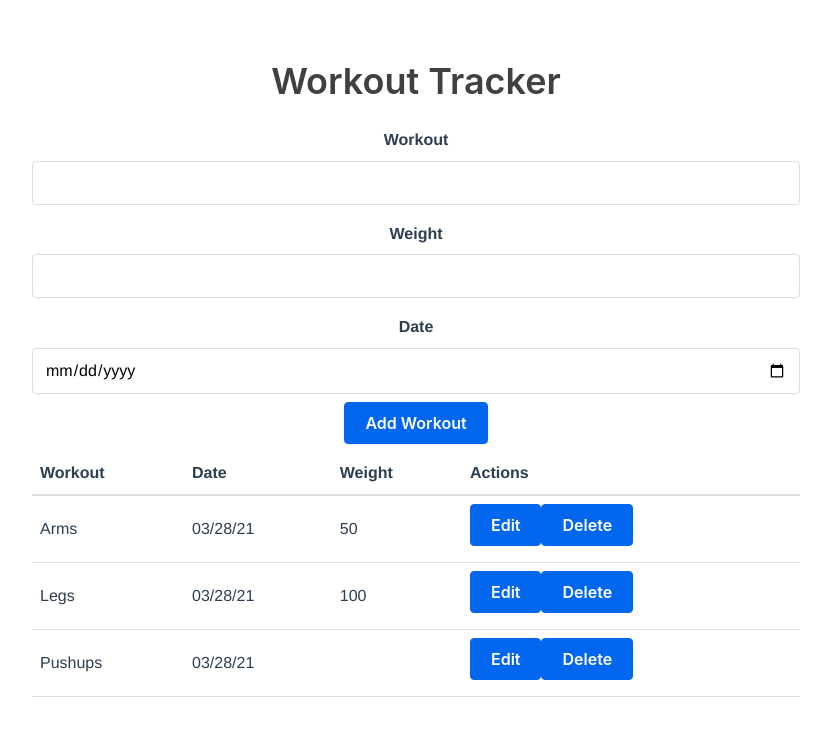
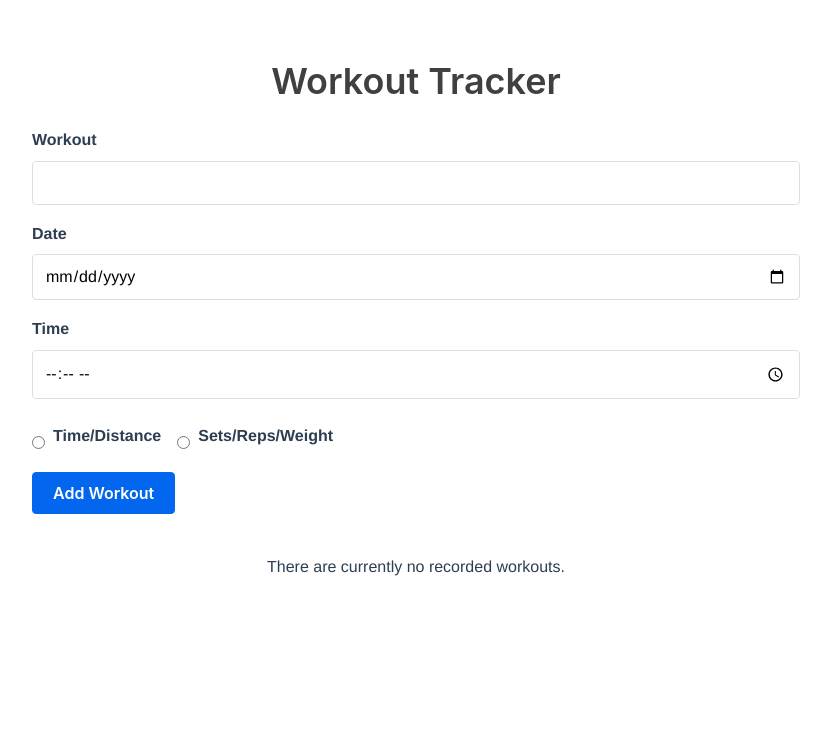
Before and after one commit to tannerfronk/vue-workout-tracker, a Vue app: page / in a window 1280 px wide. Shown: the top 736 px of the page, without its empty margins (224-1055 px from the left). Built offline with nearby package versions, Linux system fonts and the light colour scheme.

Commit message:
Started card creation

```diff
--- a/src/App.vue
+++ b/src/App.vue
@@ -19,30 +19,7 @@ export default {
   data() {
     return {
       workoutItems: [
-        {
-          id: 1,
-          workout: 'Arms',
-          reps: 10,
-          sets: 2,
-          weight: 50,
-          date: '03/28/21'
-        },
-        {
-          id: 2,
-          workout: 'Legs',
-          reps: 10,
-          sets: 2,
-          weight: 100,
-          date: '03/28/21'
-        },
-        {
-          id: 3,
-          workout: 'Pushups',
-          reps: 10,
-          sets: 5,
-          weight: null,
-          date: '03/28/21'
-        }
+
       ]
     }
   },
--- a/src/components/WorkoutList.vue
+++ b/src/components/WorkoutList.vue
@@ -1,7 +1,16 @@
 <template>
     <div id="workoutList-table">
         <p v-if="items.length < 1">There are currently no recorded workouts.</p>
-        <table v-else>
+        <div v-else class="workoutCards">
+            <div class="card" v-for="item in items" :key="item.id">
+
+                <!-- <h2>Workout: </h2>
+                    <h2 v-if="editing === item.id">
+                        <input v-model="item.workout" type="text">
+                    </h2>
+                    <h2 v-else>{{item.workout}}</h2>
+                    <h3>Date:</h3> -->
+                <table>
                     <thead>
                         <tr>
                             <th>Workout</th>
@@ -11,7 +20,8 @@
                         </tr>
                     </thead>
                     <tbody>
-                <tr v-for="item in items" :key="item.id">
+                        <!-- <tr v-for="item in items" :key="item.id"> -->
+                            <tr>
                             <td v-if="editing === item.id">
                                 <input v-model="item.workout" type="text">
                             </td>
@@ -26,7 +36,6 @@
                                 <input v-model="item.weight" type="text">
                             </td>
                             <td v-else>{{item.weight}}</td>
-
                             <td v-if="editing === item.id">
                                 <button @click="editWorkout(item)">Save</button>
                                 <button class="muted-button" @click="cancelEdit(item)">Cancel</button>
@@ -39,6 +48,12 @@
                         </tr>
                     </tbody>
                 </table>
+
+            </div>
+
+        </div>
+
+
     </div>
 </template>
 
@@ -75,4 +90,8 @@
 
 <style scoped>
 
+button {
+    margin-right: 1rem;
+}
+
 </style>
--- a/src/components/WorkoutListForm.vue
+++ b/src/components/WorkoutListForm.vue
@@ -2,12 +2,39 @@
 <div id="workout-form">
     <form @submit.prevent="handleSubmit">
         <label>Workout</label>
-        <input v-model="item.workout" type="text" />
-        <label>Weight</label>
-        <input v-model="item.weight" type="text" />
+        <input v-model="item.workout" type="text"
+        :class="{'has-error' : submitting && invalidWorkout}"
+        @focus="clearStatus" />
         <label>Date</label>
-        <input v-model="item.date" type="date" />
+        <input v-model="item.date" type="date"
+        :class="{'has-error' : submitting && invalidDate}"
+        @focus="clearStatus" />
+        <label>Time</label>
+        <input v-model="item.time" type="time"
+        :class="{'has-error' : submitting && invalidDate}"
+        @focus="clearStatus" />
+
+        <div class="typeSelection">
+            <input type="radio" id="time" name="type" value="time" v-model="picked">
+            <label for="time">Time/Distance</label>
+            <input type="radio" id="sets" name="type" value="sets" v-model="picked">
+            <label for="sets">Sets/Reps/Weight</label>
+        </div>
+        <div v-if="picked === 'time'">
+            <p>test</p>
+        </div>
+        <div v-if="picked === 'sets'">
+            <label>Weight</label>
+            <input v-model="item.weight" type="number"
+            :class="{'has-error' : submitting && invalidWeight}"
+            @focus="clearStatus" />
+        </div>
+
         <button>Add Workout</button>
+        <p v-if="error && submitting" class="error-message">
+            Please fill out all required fields
+        </p>
+        <p v-if="success" class="success-message">Workout successfully added!</p>
     </form>
 </div>
 </template>
@@ -20,15 +47,53 @@
                 item: {
                     workout: '',
                     date: '',
-                    reps: 10,
-                    sets: 5,
-                    weight: '',
-                }
+                    time: '',
+                    reps: null,
+                    sets: null,
+                    weight: null,
+                    distance: null
+                },
+                submitting: false,
+                error: false,
+                success: false,
+                picked: null
             }
         },
         methods: {
             handleSubmit(){
+                this.submitting = true
+                this.clearStatus()
+
+                if(this.invalidWorkout || this.invalidWeight || this.invalidDate){
+                    this.error = true
+                    return
+                }
+
                 this.$emit('add:item', this.item)
+                this.item = {
+                    workout: '',
+                    weight: '',
+                    date: '',
+                }
+
+                this.error = false
+                this.success = true
+                this.submitting = false
+            },
+            clearStatus(){
+                this.success = false
+                this.error = false
+            }
+        },
+        computed: {
+            invalidWorkout() {
+                return this.item.workout.trim() === ''
+            },
+            invalidWeight() {
+                return this.item.weight.trim() === ''
+            },
+            invalidDate() {
+                return this.item.date.trim() === ''
             }
         }
     }
@@ -36,4 +101,34 @@
 
 <style scoped>
 
+form {
+    margin-bottom: 2rem;
+    text-align: left;
+}
+form button {
+    margin-top: 1rem;
+}
+
+[class*='-message'] {
+    font-weight: bold;
+}
+
+.error-message {
+    color: red;
+}
+
+.success-message {
+    color: green;
+}
+.typeSelection {
+    display: flex;
+}
+.typeSelection input {
+    margin-top: 22px;
+    margin-right: 8px;
+}
+#sets {
+    margin-left: 1rem;
+}
+
 </style>
```
Lines whose indentation alone changed are shown as unchanged.
